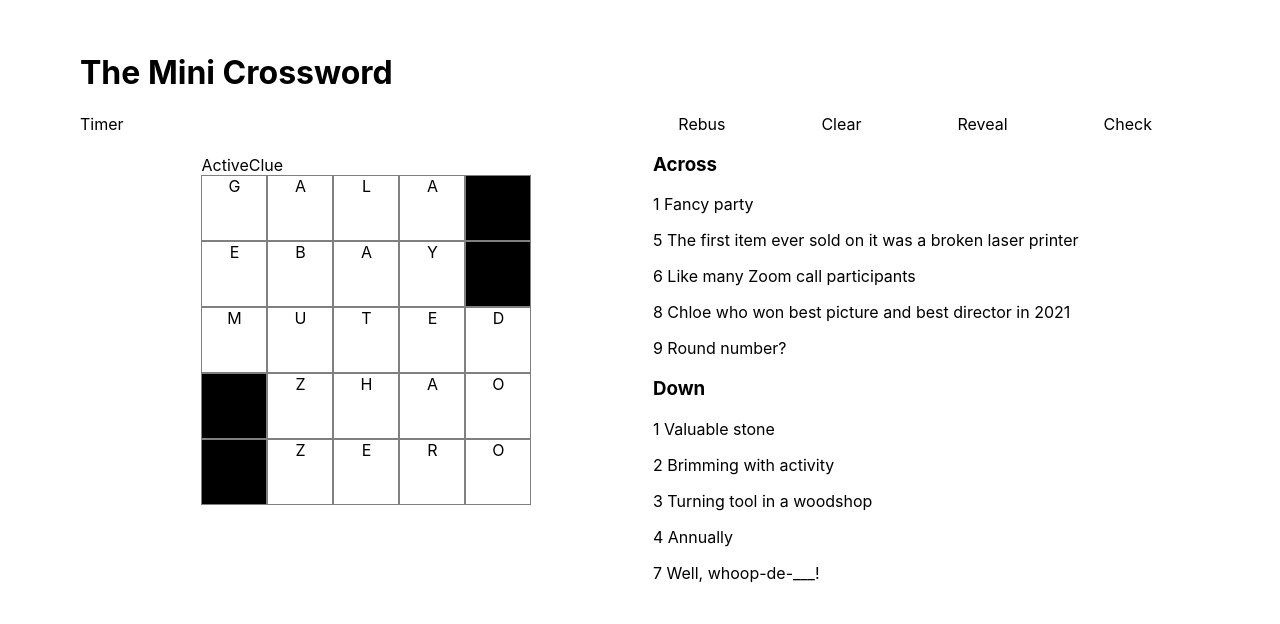
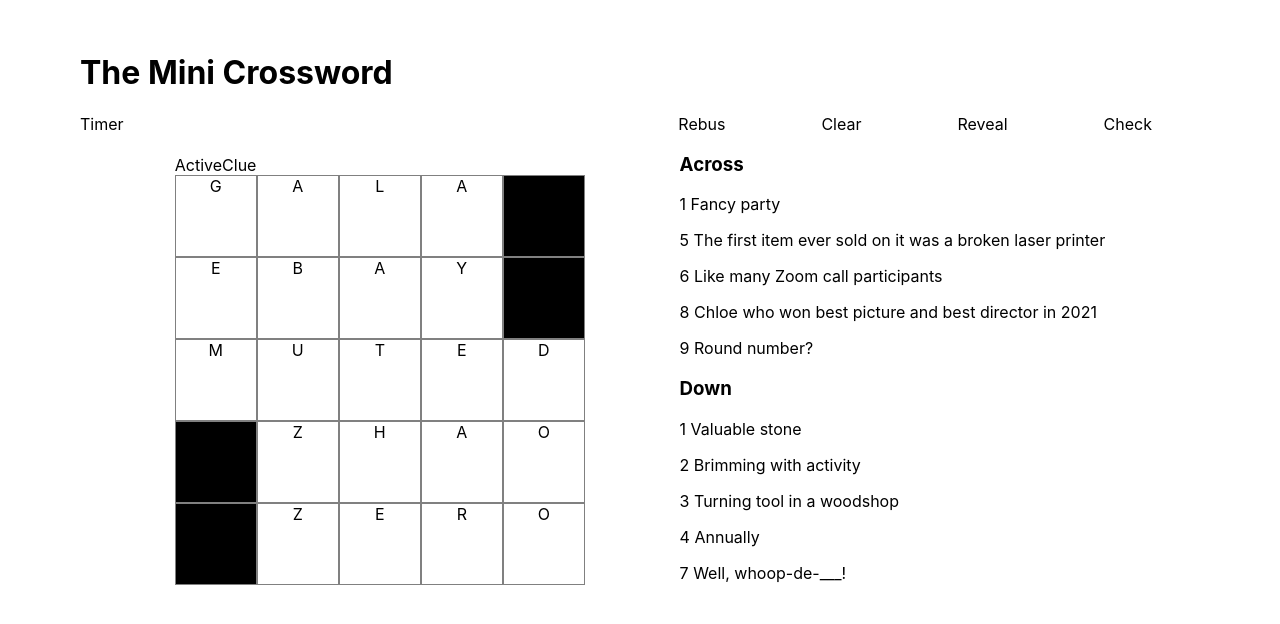
Before and after one commit to jawkha/crossword-mini-clone, a React (Create React App) app: page / in a window 1280 px wide. Shown: the top 624 px of the page. Built offline with nearby package versions, Linux system fonts and the light colour scheme.

Commit message:
increasee square size

```diff
--- a/src/styles/Square.module.css
+++ b/src/styles/Square.module.css
@@ -1,13 +1,13 @@
 .square {
-	width: 4rem;
-	height: 4rem;
+	width: 5rem;
+	height: 5rem;
 	border: 1px gray solid;
 	text-align: center;
 }
 
 .empty {
-	width: 4rem;
-	height: 4rem;
+	width: 5rem;
+	height: 5rem;
 	border: 1px gray solid;
 	background-color: black;
 }
```
